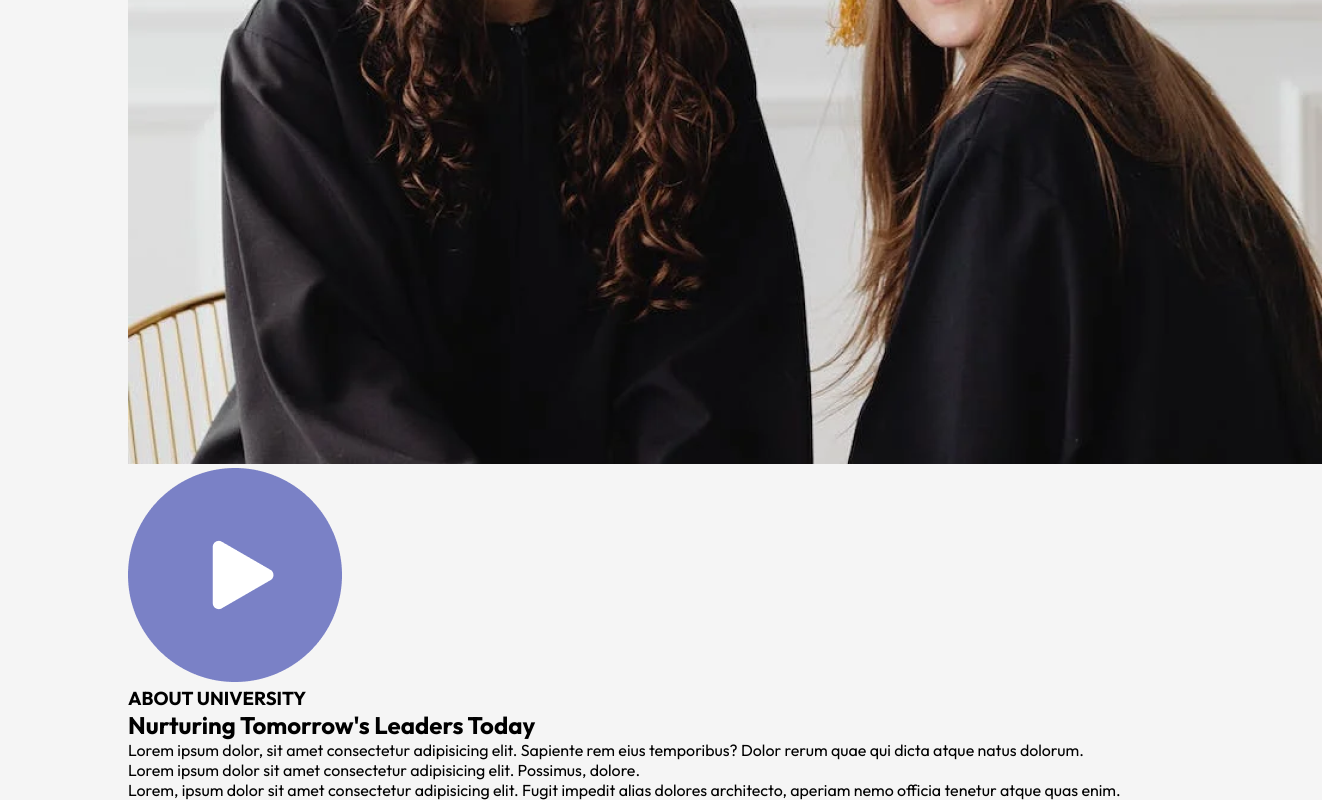
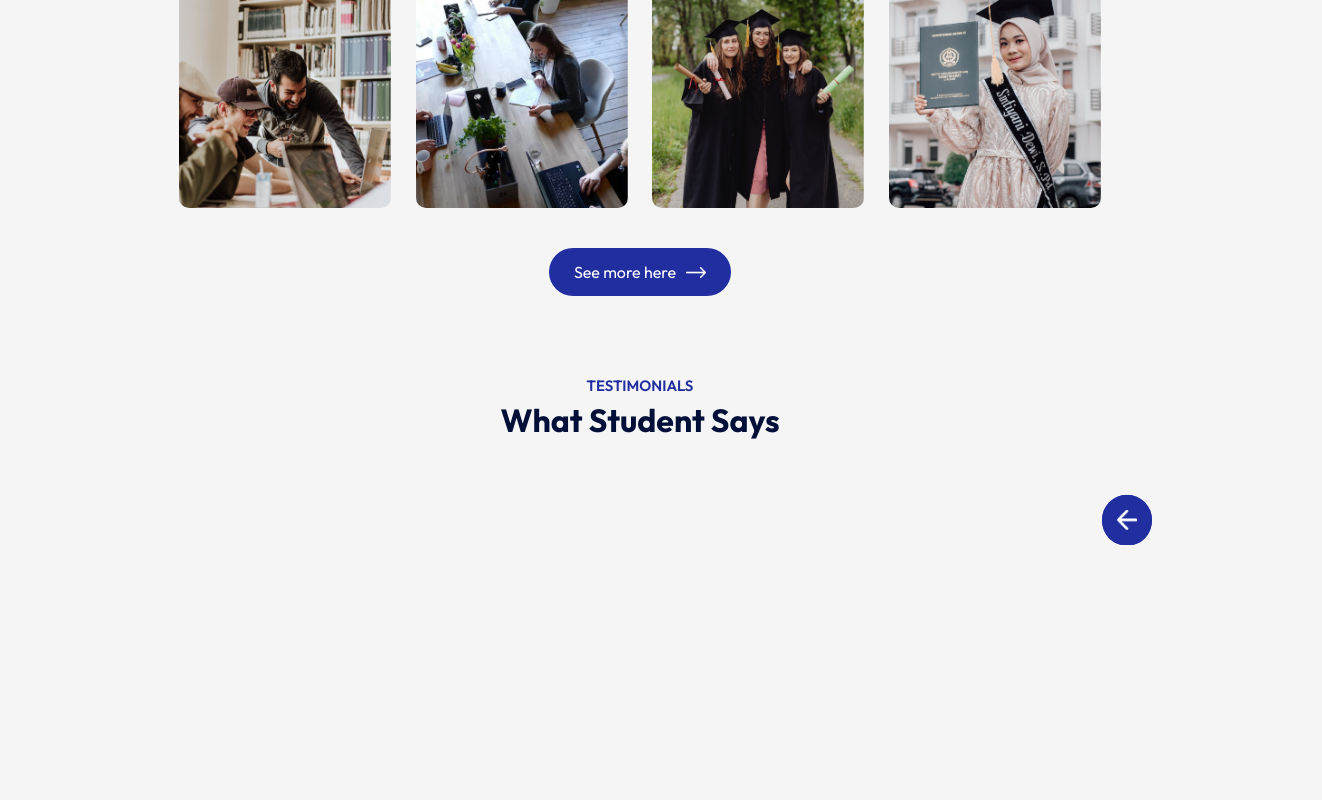
Before and after one commit to SlavikLiabin/university-site, a React (Vite) app: page / in a window 1280 px wide. Shown: the part 2061-2861 px from the top of the page, 1322 px wide, since content can reach past the window. After the commit the page ends 2606 px from the top, so only its background shows below. Built offline with nearby package versions, Linux system fonts and the light colour scheme.

Commit message:
'campus'

```diff
--- a/src/App.jsx
+++ b/src/App.jsx
@@ -1,7 +1,9 @@
 import About from "./Components/About/About"
+import Campus from "./Components/Campus/Campus"
 import Hero from "./Components/Hero/Hero"
 import Navbar from "./Components/Navbar/Navbar"
 import Programs from "./Components/Programs/Programs"
+import Testimonials from "./Components/Testimonials/Testimonials"
 import Title from "./Components/Title/Title"
 
 const App = () => {
@@ -13,6 +15,10 @@
         <Title subTitle='Our PROGRAM' title='What we offer'/>
         <Programs/>
         <About/>
+        <Title subTitle='Gallery' title='Campus Photos'/>
+        <Campus/>
+        <Title subTitle='Testimonials' title='What Student Says'/>
+        <Testimonials/>
       </div>
     </div>
   )
--- a/src/Components/About/About.css
+++ b/src/Components/About/About.css
@@ -0,0 +1,48 @@
+.about {
+    margin: 100px auto;
+    display: flex;
+    align-items: center;
+    justify-content: space-between;
+    width: 90%;
+}
+
+.about-left {
+    flex-basis: 40%;
+    position: relative;
+}
+
+.about-right {
+    flex-basis: 56%;
+}
+
+.about-img {
+    width: 100%;
+    border-radius: 10px;
+
+}
+
+.play-icon{
+    width: 60px;
+    position: absolute;
+    top: 50%;
+    left: 50%;
+    transform: translate(-50%, -50%);
+}
+
+.about h3{
+    font-weight: 600;
+    font-size: 16px;
+    color: #212EA0;
+}
+
+.about h2{
+    font-size: 35px;
+    color: #000f38;
+    margin: 10px 0;
+    max-width: 400px;
+}
+
+.about p {
+    color: #676767;
+    margin-bottom: 15px;
+}
--- /dev/null
+++ b/src/Components/Campus/Campus.css
@@ -0,0 +1,17 @@
+.campus{
+    margin: 80px auto;
+    width: 90%;
+    text-align: center;
+}
+
+.gallery{
+    display: flex;
+    align-items: center;
+    justify-content: space-between;
+    margin-bottom: 40px;
+}
+
+.gallery img {
+    width: 23%;
+    border-radius: 10px;
+}
--- /dev/null
+++ b/src/Components/Campus/Campus.jsx
@@ -0,0 +1,25 @@
+import React from 'react'
+import './Campus.css'
+import gallery_1 from '../../assets/gallery-1.png'
+import gallery_2 from '../../assets/gallery-2.png'
+import gallery_3 from '../../assets/gallery-3.png'
+import gallery_4 from '../../assets/gallery-4.png'
+import white_arrow from '../../assets/white-arrow.png'
+
+
+
+const Campus = () => {
+  return (
+    <div className='campus'>
+      <div className="gallery">
+        <img src={gallery_1} alt="" />
+        <img src={gallery_2} alt="" />
+        <img src={gallery_3} alt="" />
+        <img src={gallery_4} alt="" />
+      </div>
+      <button className='btn dark-btn'>See more here <img src={white_arrow} alt="" /></button>
+    </div>
+  )
+}
+
+export default Campus
--- a/src/Components/Navbar/Navbar.css
+++ b/src/Components/Navbar/Navbar.css
@@ -22,3 +22,8 @@
   margin: 5px 20px;
   font-size: 16px;
 }
+
+.dark-nav{
+  background: #212ea0;
+  transition: 0.5s;
+}
--- a/src/Components/Navbar/Navbar.jsx
+++ b/src/Components/Navbar/Navbar.jsx
@@ -1,9 +1,19 @@
 import "./Navbar.css";
 import logo from "../../assets/logo.png";
+import { useEffect, useState } from "react";
 
 const Navbar = () => {
+
+  const[sticky, setSticky] = useState(false);
+
+  useEffect(()=>{
+    window.addEventListener('scroll', ()=>{
+      window.scrollY > 50 ? setSticky(true) : setSticky(false)
+    })
+  },[])
+
   return (
-    <nav className="container">
+    <nav className={`container ${sticky? 'dark-nav' : ''}`}>
       <img src={logo} alt="" className="logo" />
       <ul>
         <li>Home</li>
--- /dev/null
+++ b/src/Components/Testimonials/Testimonials.css
@@ -0,0 +1,17 @@
+.testimonials{
+    margin: 80px auto;
+    padding: 0 80px;
+    position: relative;
+}
+
+.next-btn, .back-btn{
+    position: absolute;
+    top: 50%;
+    right: 0;
+    transform: translateY(-50%);
+    padding: 15px;
+    width: 50px;
+    border-radius: 50%;
+    cursor: pointer;
+    background: #212EA0;
+}
--- /dev/null
+++ b/src/Components/Testimonials/Testimonials.jsx
@@ -0,0 +1,20 @@
+import React from 'react'
+import './Testimonials.css'
+import next_icon from '../../assets/next-icon.png'
+import back_icon from '../../assets/back-icon.png'
+import user_1 from '../../assets/user-1.png'
+import user_2 from '../../assets/user-2.png'
+import user_3 from '../../assets/user-3.png'
+import user_4 from '../../assets/user-4.png'
+
+const Testimonials = () => {
+  return (
+    <div className='testimonials'>
+      <img src={next_icon} alt="" className='next-btn'/>
+      <img src={back_icon} alt="" className='back-btn'/>
+      <div className="slider"></div>
+    </div>
+  )
+}
+
+export default Testimonials
--- a/src/index.css
+++ b/src/index.css
@@ -41,3 +41,8 @@
   width: 20px;
   margin-left: 10px;
 }
+
+.btn.dark-btn{
+  background: #212EA0;
+  color: #fff;
+}
```
